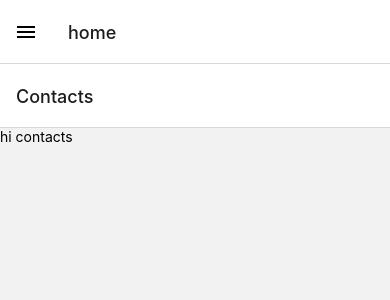
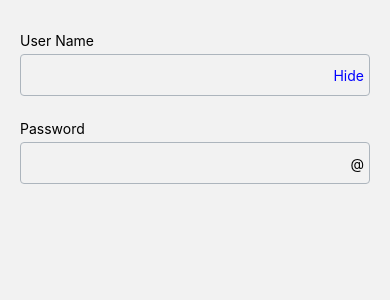
Before and after one commit to Mukiibi-G-J/react-native-contacts-app, a React Native app: screen /Login in a window 390 px wide. Before the commit this address had no page. Shown: the top 300 px of the page. Built offline with nearby package versions, Linux system fonts and the light colour scheme.

Commit message:
setting up input components

```diff
--- a/src/Context/intialState/authState.js
+++ b/src/Context/intialState/authState.js
@@ -1,5 +1,5 @@
 export default {
-  isLoggedIn: true,
+  isLoggedIn: false,
   data: {},
   error: null,
   loading: false,
--- /dev/null
+++ b/src/assets/theme/colors.js
@@ -0,0 +1,9 @@
+export default {
+  primary: '#4361ee',
+  secondary: '#3f37c9',
+  accent: '#4895ef',
+  danger: '#f72585',
+  success: '#4cc9f0',
+  grey: '#adb5bd',
+  white: '#ffffff',
+};
--- /dev/null
+++ b/src/components/common/Container/index.js
@@ -0,0 +1,11 @@
+import {View, Text, ScrollView} from 'react-native';
+import React from 'react';
+import styles from './style';
+
+export default function Container({style, children}) {
+  return (
+    <ScrollView>
+      <View style={[styles.wrapper, style]}>{children}</View>
+    </ScrollView>
+  );
+}
--- /dev/null
+++ b/src/components/common/Container/style.js
@@ -0,0 +1,5 @@
+import {StyleSheet} from 'react-native';
+
+export default StyleSheet.create({
+  wrapper: {padding: 20},
+});
--- /dev/null
+++ b/src/components/common/input/index.js
@@ -0,0 +1,68 @@
+import {View, Text, TextInput} from 'react-native';
+import React from 'react';
+import {styles} from './style';
+
+import colors from '../../../assets/theme/colors';
+
+export default function Input({
+  onChangeText,
+  style,
+  value,
+  label,
+  icon,
+  error,
+  iconPosition,
+  ...props
+}) {
+  const [focused, setFocused] = React.useState(false);
+
+  const getFlexDirection = () => {
+    if (icon && iconPosition) {
+      if (iconPosition === 'left') {
+        return 'row';
+      } else if (iconPosition === 'right') {
+        return 'row-reverse';
+      }
+    }
+  };
+
+  const getBorderColor = () => {
+    if (error) {
+      return colors.danger;
+    }
+    if (focused) {
+      return colors.primary;
+    } else {
+      return colors.grey;
+    }
+  };
+  return (
+    <View style={styles.inputContainer}>
+      {label && <Text style={{color: 'black'}}>{label}</Text>}
+
+      <View
+        style={[
+          styles.wrapper,
+          {alignItems: icon ? 'center' : 'baseline'},
+          {borderColor: getBorderColor(), flexDirection: getFlexDirection()},
+        ]}>
+        <View>{icon && icon}</View>
+
+        <TextInput
+          style={[styles.textInput, style]}
+          onChangeText={onChangeText}
+          value={value}
+          onFocus={() => {
+            setFocused(true);
+          }}
+          onBlur={() => {
+            setFocused(false);
+          }}
+          {...props}
+        />
+      </View>
+
+      {error && <Text style={styles.error}>{error}</Text>}
+    </View>
+  );
+}
--- /dev/null
+++ b/src/components/common/input/style.js
@@ -0,0 +1,29 @@
+import {StyleSheet} from 'react-native';
+import colors from '../../../assets/theme/colors';
+// import colors from '../../../assets/theme/colors';
+
+export const styles = StyleSheet.create({
+  wrapper: {
+    height: 42,
+    borderWidth: 1,
+    borderRadius: 4,
+    paddingHorizontal: 5,
+
+    marginTop: 5,
+  },
+
+  inputContainer: {
+    paddingVertical: 12,
+  },
+
+  textInput: {
+    flex: 1,
+    width: '100%',
+  },
+
+  error: {
+    color: colors.danger,
+    paddingTop: 4,
+    fontSize: 12,
+  },
+});
--- a/src/navigation/AuthNavigator.js
+++ b/src/navigation/AuthNavigator.js
@@ -1,6 +1,7 @@
 import React from 'react';
 import {createNativeStackNavigator} from '@react-navigation/native-stack';
 import {View, Text} from 'react-native';
+import {Login} from '../screens/Login';
 
 const signup = () => {
   return (
@@ -9,19 +10,12 @@ const signup = () => {
     </View>
   );
 };
-const login = () => {
-  return (
-    <View>
-      <Text>This is the login page</Text>
-    </View>
-  );
-};
 
 const AuthNavigator = () => {
   const AuthStack = createNativeStackNavigator();
   return (
-    <AuthStack.Navigator>
-      <AuthStack.Screen name="Login" component={login} />
+    <AuthStack.Navigator screenOptions={{headerShown: false}}>
+      <AuthStack.Screen name="Login" component={Login} />
       <AuthStack.Screen name="Contact Detail" component={signup} />
     </AuthStack.Navigator>
   );
--- a/src/screens/Login/index.js
+++ b/src/screens/Login/index.js
@@ -0,0 +1,28 @@
+import {View, Text} from 'react-native';
+import React from 'react';
+import Container from '../../components/common/Container';
+import Input from '../../components/common/input';
+
+export const Login = () => {
+  const [value, onChangeText] = React.useState('');
+  return (
+    <Container>
+      <Input
+        label="User Name"
+        onChangeText={text => onChangeText(text)}
+        icon={<Text style={{color: 'blue'}}>Hide</Text>}
+        value={value}
+        iconPosition="right"
+        // error={'This field is required'}
+      />
+      <Input
+        label="Password"
+        onChangeText={text => onChangeText(text)}
+        icon={<Text>@</Text>}
+        value={value}
+        iconPosition="right"
+        // error={'This field is required'}
+      />
+    </Container>
+  );
+};
--- a/src/screens/contacts/Contacts.js
+++ b/src/screens/contacts/Contacts.js
@@ -1,10 +1,14 @@
 import {View, Text} from 'react-native';
 import React from 'react';
+import Container from '../../components/common/Container';
+import {color} from 'react-native-reanimated';
 
 export default function Contacts() {
   return (
-    <View>
-      <Text>hi contacts</Text>
-    </View>
+    <Container style={{padding: 100}}>
+      <View>
+        <Text style={{color: 'black'}}> hi contacts</Text>
+      </View>
+    </Container>
   );
 }
```
Also changed, not shown: src/assets/images/logo.png (added).
